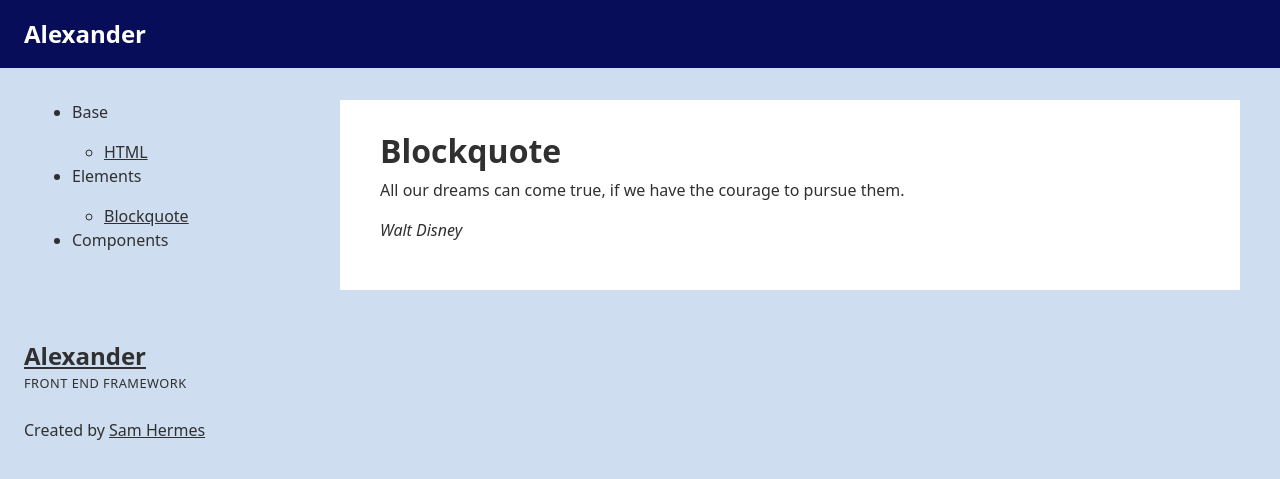
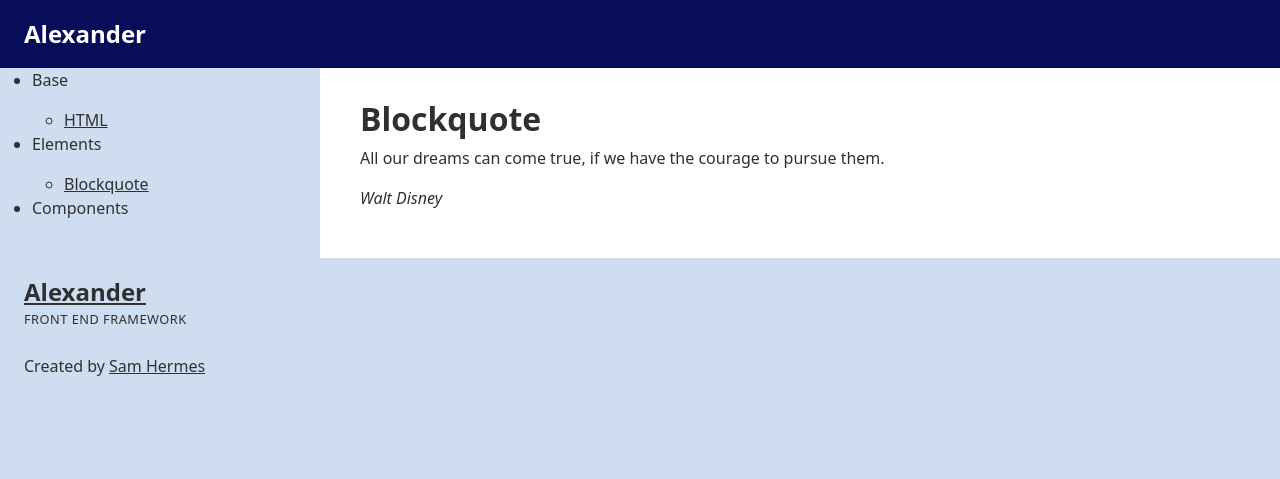
Before and after one commit to samhermes/alexander, a Jekyll site: the page built from docs/examples/blockquote.md, in a window 1280 px wide. Shown: the top 479 px of the page. Built offline with Jekyll 4.4.1, drawn with Linux system fonts in a browser that asks for light colours.

Commit message:
Go full width

```diff
--- a/docs/_sass/global.scss
+++ b/docs/_sass/global.scss
@@ -22,8 +22,6 @@
 
 .site-main {
     display: grid;
-    max-width: 75rem;
-    margin: 2rem auto;
 
     @media screen and (min-width: 40em) {
         grid-template-columns: 1fr 3fr;
```
